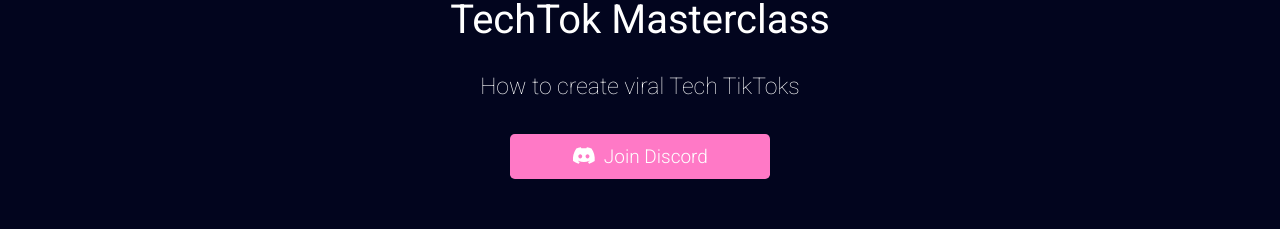
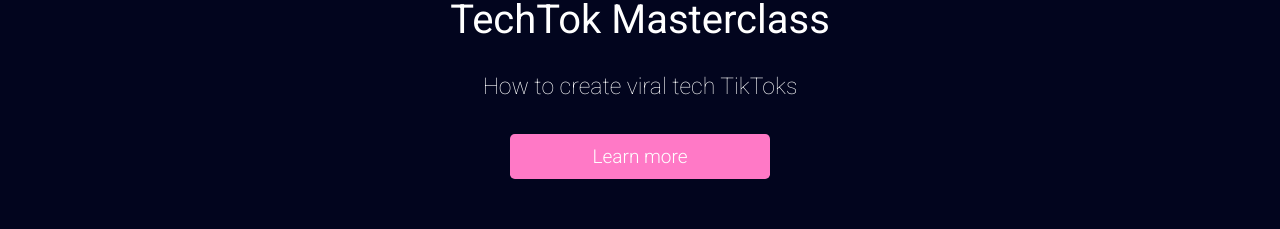
Before and after one commit to andrewroblesdev/EveryLine, a Next.js app: page / in a window 1280 px wide. Shown: the part 157-386 px from the top of the page. Built offline with nearby package versions, Linux system fonts and the light colour scheme.

Commit message:
Make the payment page button text less confusing

```diff
--- a/components/landing/landing.js
+++ b/components/landing/landing.js
@@ -18,11 +18,11 @@
                      TechTok Masterclass
                     </div>
                     <div className={`${ styles.text }`}>
-                      How to create viral Tech TikToks
+                      How to create viral tech TikToks
                     </div>
                     <div className="text-center">
                       <Link href="https://launchpass.com/everyline/tech-tok-masterclass">
-                        <button type="button" className={`btn btn-lg ${ styles.button}`}><i className={`fab fa-discord mr-2`}></i>Join Discord</button>
+                        <button type="button" className={`btn btn-lg ${ styles.button}`}>Learn more</button>
                       </Link>
                     </div>
                   </div>
```
